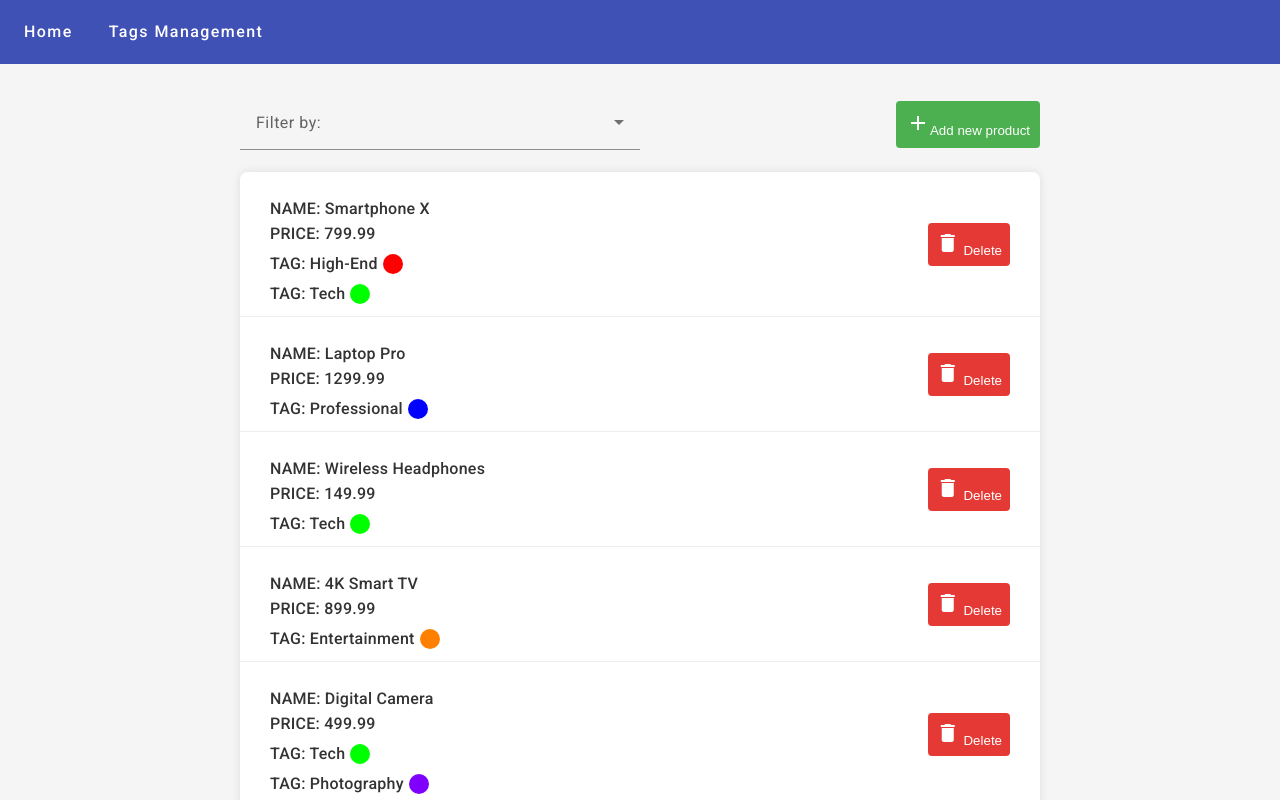
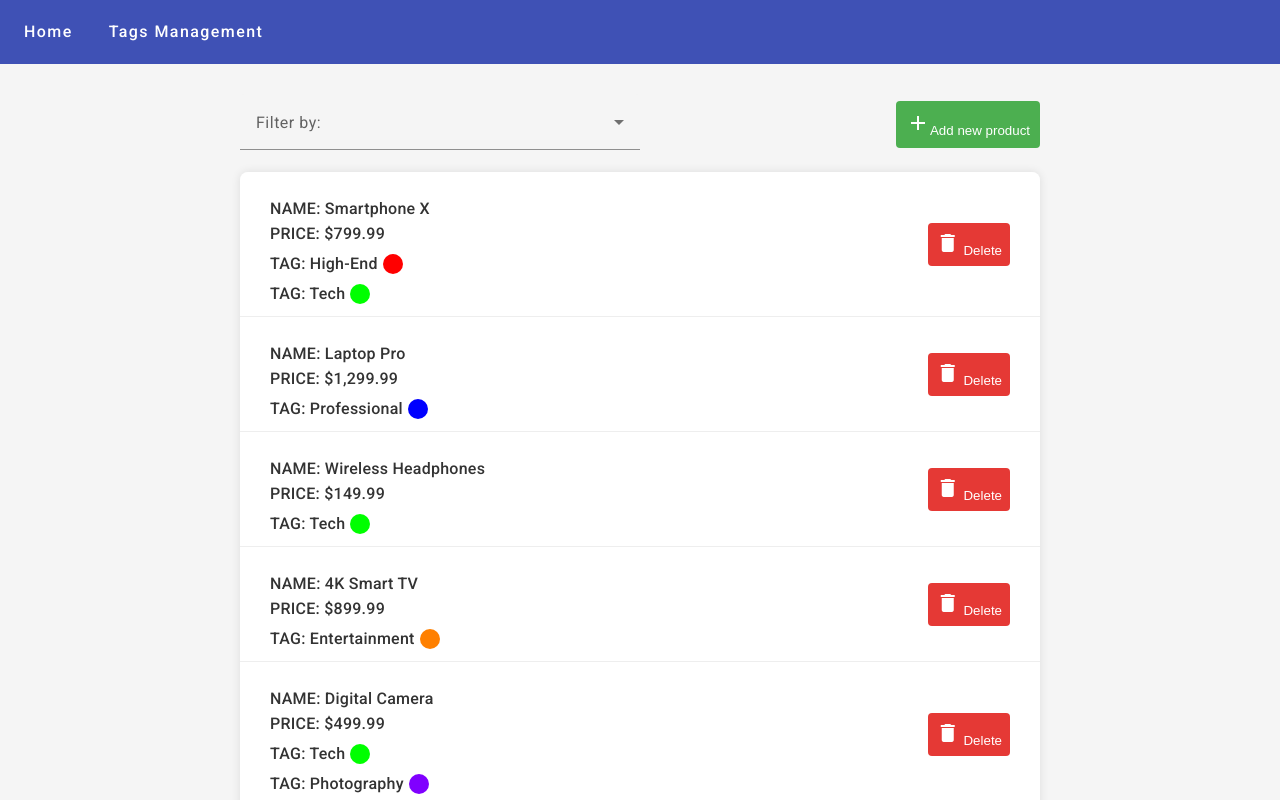
Before and after one commit to ErastKoliasa/Angular-Homework, an Angular app in the folder angular-homework/: page / in a window 1280 px wide. Shown: the top 800 px of the page. Built offline with nearby package versions, Linux system fonts and the light colour scheme.

Commit message:
Added pipe to display currency

```diff
--- a/angular-homework/src/app/products/products-list/products-list.component.html
+++ b/angular-homework/src/app/products/products-list/products-list.component.html
@@ -22,7 +22,7 @@
     >
     <span class="product-info">
       <span>NAME: {{ product.name }}</span>
-      <span>PRICE: {{product.price}}</span>
+      <span>PRICE: {{product.price | currency}}</span>
       <span *ngFor="let tag of product.tags" class="tag">
         <span> TAG: {{ tag.title }}</span>
         <span class="tagCircle" [style.background-color]="tag.color"></span>
--- a/angular-homework/src/app/products/products-list/products-list.component.ts
+++ b/angular-homework/src/app/products/products-list/products-list.component.ts
@@ -1,5 +1,5 @@
 import { Component, OnInit } from '@angular/core';
-import { CommonModule } from '@angular/common';
+import { CommonModule, CurrencyPipe } from '@angular/common';
 import {MatIconModule} from '@angular/material/icon';
 import { MatSelectModule } from '@angular/material/select';
 import { MatOptionModule } from '@angular/material/core';
@@ -13,7 +13,7 @@ import { ProductsService } from '../../services/product-service/products.service
 @Component({
   selector: 'app-products-list',
   standalone: true,
-  imports: [CommonModule, MatIconModule, MatSelectModule, MatOptionModule],
+  imports: [CommonModule, MatIconModule, MatSelectModule, MatOptionModule, CurrencyPipe],
   templateUrl: './products-list.component.html',
   styleUrl: './products-list.component.css'
 })
```
